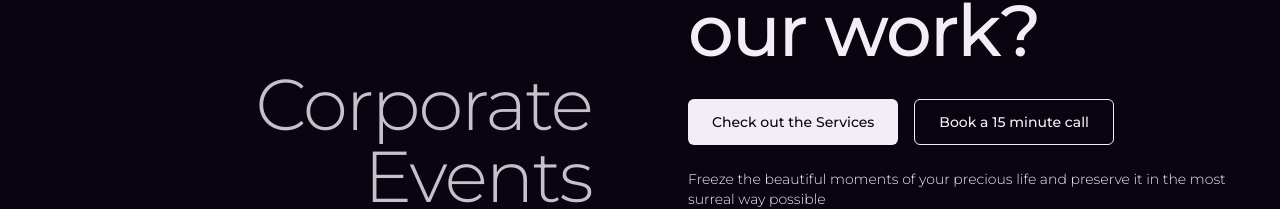
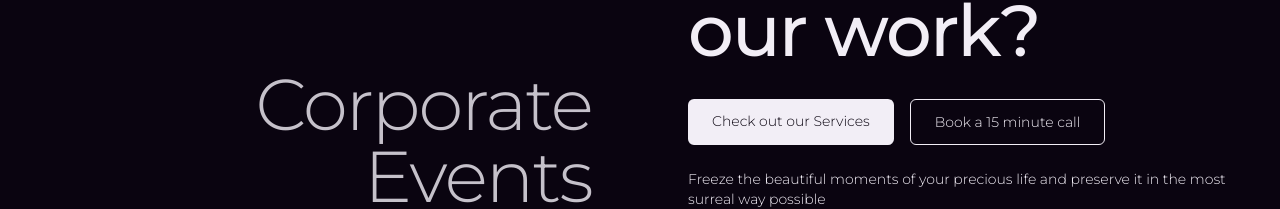
Before and after one commit to Karthik150502/pixelite-web, a Next.js app: page /portfolio in a window 1280 px wide. Shown: the part 1816-2025 px from the top of the page. Built offline with nearby package versions, Linux system fonts and the light colour scheme.

Commit message:
Code refactor

```diff
--- a/components/animated/call-for-action.tsx
+++ b/components/animated/call-for-action.tsx
@@ -109,7 +109,7 @@ export function LetsWorkTogether({ headTitle, title, title2, subTitle }: Contact
                                 }}
                             />
                             <span
-                                className="text-sm font-medium tracking-wide transition-all duration-500 sm:text-base"
+                                className="text-sm font-light tracking-wide transition-all duration-500 sm:text-base"
                                 style={{
                                     color: isButtonHovered ? "var(--background)" : "var(--foreground)",
                                 }}
--- a/components/animated/call-of-action2.tsx
+++ b/components/animated/call-of-action2.tsx
@@ -1,5 +1,6 @@
 "use client";
 
+import Link from "next/link";
 import { cal_dot_com_url } from "@/lib/constants/metadata";
 import { cn } from "@/lib/utils";
 import { ReactNode, useEffect, useRef } from "react";
@@ -138,11 +139,14 @@ export default function CTAWithVerticalMarquee() {
                             Impressed by our work?
                         </h1>
                         <div className="flex flex-wrap gap-4 animate-fade-in-up [animation-delay:600ms]">
-                            <button className="text-sm font-light md:text-md group relative px-6 py-3 bg-foreground text-background rounded-md font-medium overflow-hidden transition-all duration-300 hover:scale-105 hover:shadow-lg">
-                                <span className="relative z-10">Check out the Services</span>
+                            <Link
+                                href="/pricing"
+                                className="text-sm font-light md:text-md group relative px-6 py-3 bg-foreground text-background rounded-md overflow-hidden transition-all duration-300 hover:scale-105 hover:shadow-lg"
+                            >
+                                <span className="relative z-10">Check out our Services</span>
                                 <div className="absolute inset-0 bg-linear-to-r from-transparent via-white/20 to-transparent translate-x-[-200%] group-hover:translate-x-[200%] transition-transform duration-700"></div>
-                            </button>
-                            <button className="text-sm font-light md:text-md group relative px-6 py-3 bg-secondary text-secondary-foreground rounded-md font-medium overflow-hidden transition-all duration-300 hover:scale-105 hover:shadow-lg border border-border"
+                            </Link>
+                            <button className="text-sm font-light md:text-md group relative px-6 py-3 bg-secondary text-secondary-foreground rounded-md overflow-hidden transition-all duration-300 hover:scale-105 hover:shadow-lg border border-border"
                                 onClick={() => {
                                     window.open(cal_dot_com_url, "_blank")
                                 }}
```
